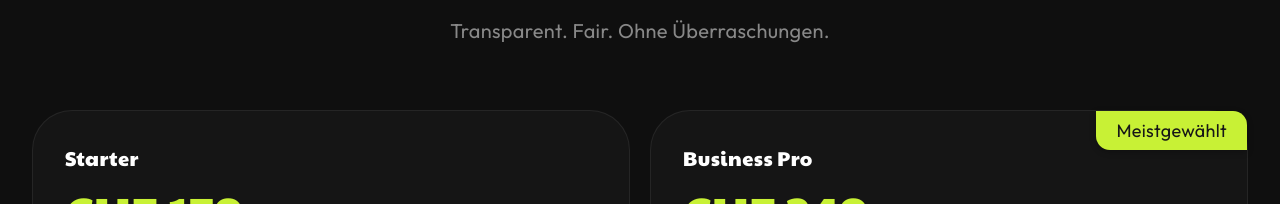
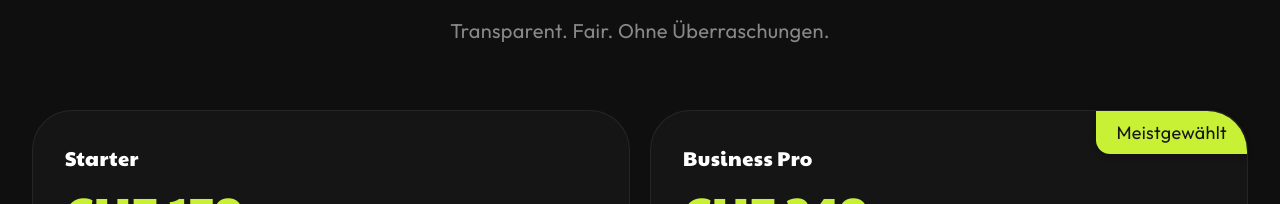
Before and after one commit to Faridmalik1/webseitig, a Next.js app: page / in a window 1280 px wide. Shown: the part 4571-4775 px from the top of the page. Built offline with nearby package versions, Linux system fonts and the light colour scheme.

Commit message:
update-1

```diff
--- a/components/marketing/Pricing.tsx
+++ b/components/marketing/Pricing.tsx
@@ -126,7 +126,7 @@ export function Pricing() {
 "
           >
             <div className="absolute top-0 right-0">
-              <div className="bg-[#C8F135] text-[#171717] text-[16px] lg:text-[18px] 3xl:text-[24px] px-5 py-[6px] rounded-bl-[14px] rounded-tr-[14px] shadow-[0_2px_6px_rgba(0,0,0,0.25)]">
+              <div className="bg-[#C8F135] text-[#171717] text-[16px] lg:text-[18px] 3xl:text-[24px] px-5 py-2 rounded-bl-[14px] rounded-tr-[40px] shadow-[0_2px_6px_rgba(0,0,0,0.25)]">
                 Meistgewählt
               </div>
             </div>
```
